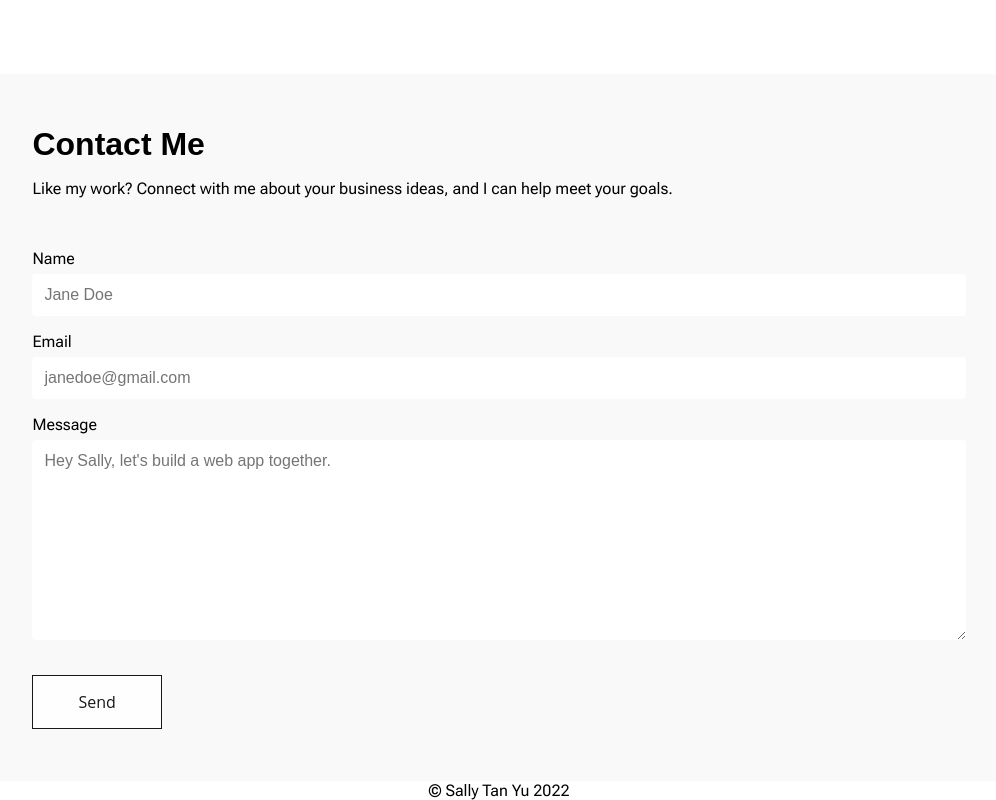
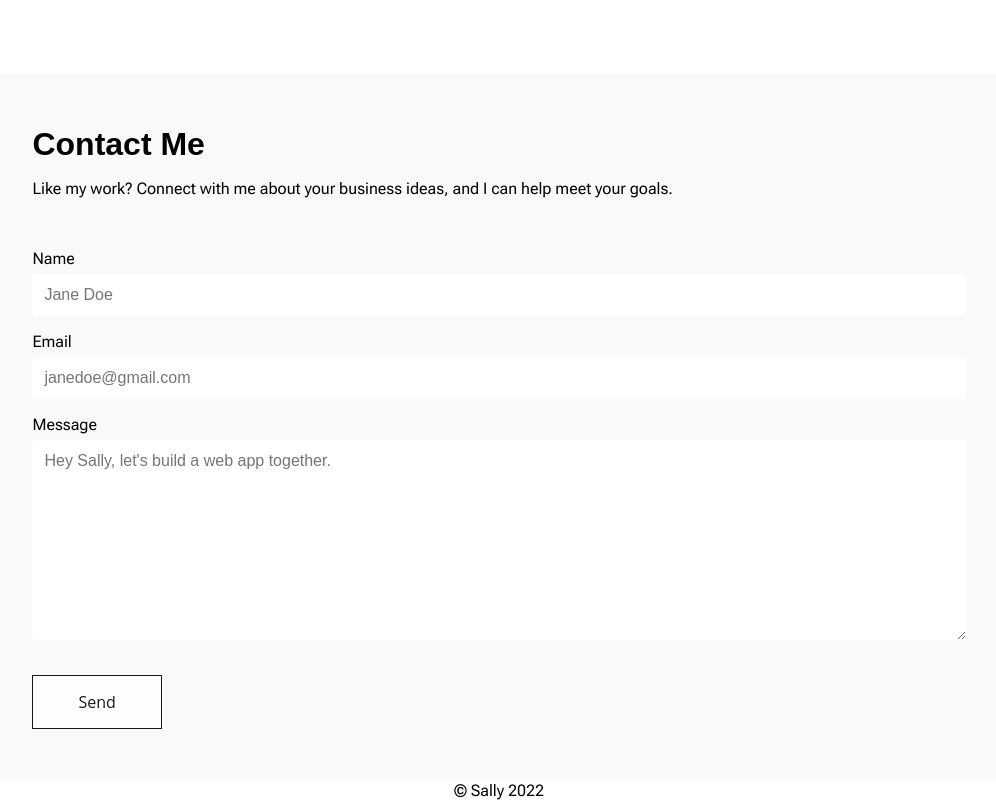
Before and after one commit to salitayu/sally-portfolio, a Next.js app: page / in a window 1280 px wide. Shown: the part 5282-6082 px from the top of the page, without its empty margins (141-1137 px from the left). Built offline with nearby package versions, Linux system fonts and the light colour scheme.

Commit message:
cleaning up comments

```diff
--- a/src/components/Footer.js
+++ b/src/components/Footer.js
@@ -1,7 +1,7 @@
 function Footer() {
     return (
         <footer id="s-signed-footer">
-            <div align="center">&#169; Sally Tan Yu 2022</div>
+            <div align="center">&#169; Sally 2022</div>
         </footer>
     )
 }
--- a/src/components/Home.js
+++ b/src/components/Home.js
@@ -48,7 +48,6 @@ const Home = () => {
         <section id="s-home-section">
             <div className="s-home-container">
                 <section className="s-home-image">
-                    {/* <Image src={sally} alt="Image of Sally" layout="raw" width={330} height={450} priority={true}/> */}
                     <Image src={sally} alt="image of sally tan" layout="raw" width={250} height={350} priority={true}/>
                 </section>
                 <article className="s-home-content">
```
Also changed, not shown: styles/globals.css (+1 -38 lines).
